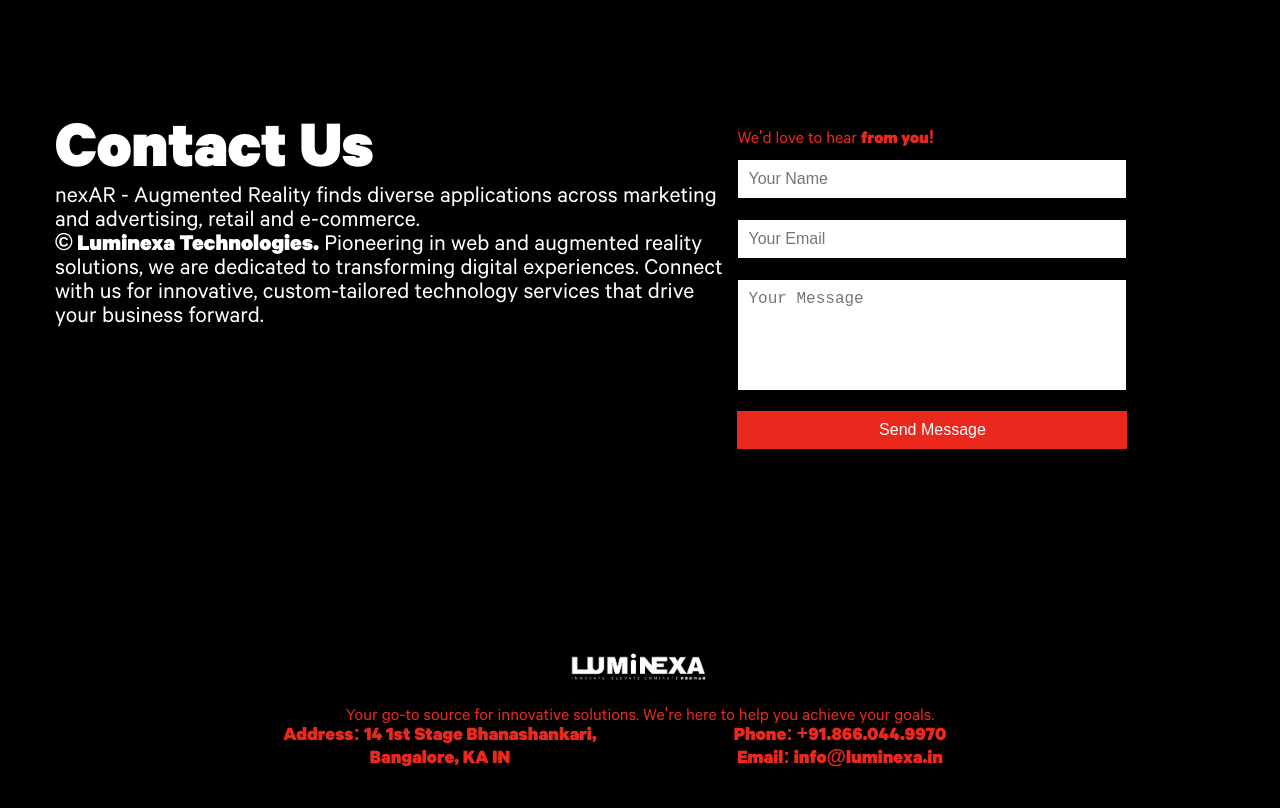
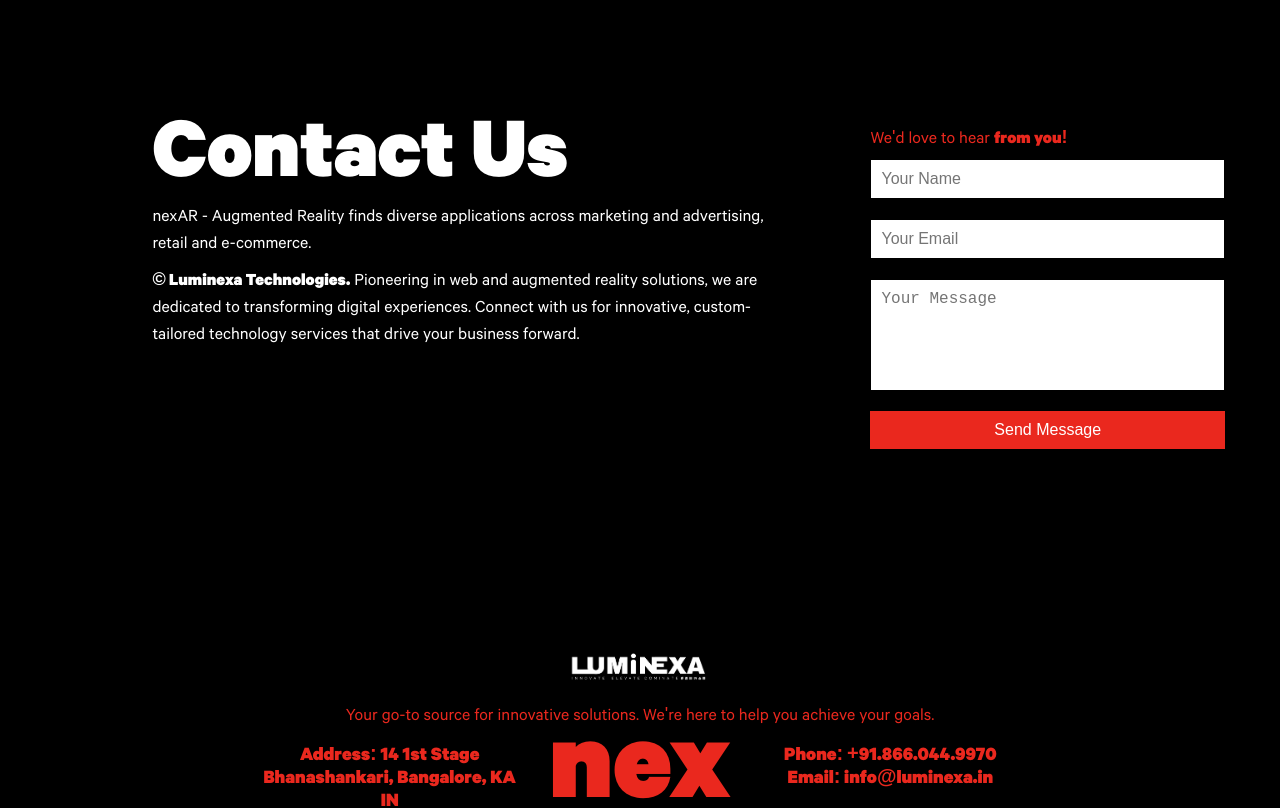
Before and after one commit to PS-PrashantFSD/netlifych, a Next.js app: page / in a window 1280 px wide. Shown: the part 3020-3828 px from the top of the page. Built offline with nearby package versions, Linux system fonts and the light colour scheme.

Commit message:
footer add

```diff
--- a/components/Home/AboutUs/styles.js
+++ b/components/Home/AboutUs/styles.js
@@ -233,7 +233,7 @@
     text-align: left; /* Align text to the left */
     transition: transform 0.3s;
     color : ${({ theme }) => theme.colors.red};
-    margin-bottom: 6px
+
 
 
     &:hover {
--- a/components/Home/Contact/Contact.jsx
+++ b/components/Home/Contact/Contact.jsx
@@ -6,6 +6,7 @@
 
 const Footer = () => {
   return (
+    <AnimationonScreen>
       <FooterContainer>
         <AnimationonScreen>
           <Form />
@@ -17,22 +18,21 @@
           <p>Your go-to source for innovative solutions. We're here to help you achieve your goals.</p>
         </div>
         <div className="contact-info">
-        <div className="column contact-text">
+          <div className="column contact-text1" style={{margin: '20px'}}>
             <p>Address: 14 1st Stage Bhanashankari, Bangalore, KA IN</p>
           </div>
-        <div className="column contact-text">
-          <p>Phone: +91.866.044.9970 <br/> Email: info@luminexa.in</p>
+          {/* Image inserted here */}
+          <h1 style={{margin: '10px'}}>nex</h1>{/* Adjust path and styles as needed */}
+          <div className="column contact-text" style={{margin: '20px'}}>
+            <p>Phone: +91.866.044.9970 <br /> Email: info@luminexa.in</p>
           </div>
-      </div>
-      <div className="contact-info">
-
         </div>
         <div className="footer-links">
           <p>
             <a href="/services">Our Services</a> |
             <a href="/privacy-policy"> Privacy Policy</a> |
-          <a href="/about-us"> About Us</a> |
-          <a href="/terms-and-conditions"> Terms and Conditions</a>
+            <a href="/about"> About Us</a> |
+            <a href="/terms"> Terms and Conditions</a>
           </p>
         </div>
         <div className="social-media">
@@ -42,6 +42,7 @@
           <p>@luminexa 2024</p>
         </div>
       </FooterContainer>
+    </AnimationonScreen>
   );
 };
 
--- a/components/Home/Contact/styles.js
+++ b/components/Home/Contact/styles.js
@@ -5,8 +5,9 @@
 export const FooterContainer = styled(motion.footer)`
   display: flex;
   flex-direction: column;
-  align-items: center; // Center items horizontally
-  padding: 40px 20px;
+  align-items: center;
+
+  padding: 40px 0;
   background-color: ${({ theme }) => theme.colors.background};
   color: ${({ theme }) => theme.colors.red};
 
@@ -16,50 +17,50 @@
   }
 
   & .description {
-    text-align: center; // Center description
+    text-align: center;
     margin-bottom: 40px;
     ${secondaryFontStyle};
   }
 
   & .contact-info {
     display: flex;
-    flex-wrap: wrap; // Allow wrapping on smaller screens
-    justify-content: flex-start; // Align items to the start
+    flex-wrap: wrap;
+    justify-content: flex-start;
     width: 100%;
-    max-width: 800px; // Limit the width for better readability
+    max-width: 800px;
     margin-bottom: 20px;
 
     & .column {
       flex: 1;
-      text-align: center; // Center text in columns
-      ${secondaryFontStyle}; // Include secondary font style
-      margin-bottom: 10px; // Add spacing between rows on smaller screens
+      text-align: center;
+      ${secondaryFontStyle};
+      margin-bottom: 10px;
     }
   }
 
   & .footer-links {
-    text-align: center; // Center footer links
+    text-align: center;
     margin-bottom: 20px;
 
     & a {
-      color: ${({ theme }) => theme.colors.red}; // Link color
-      text-decoration: none; // Remove underline
-      margin: 0 10px; // Spacing between links
+      color: ${({ theme }) => theme.colors.red};
+      text-decoration: none;
+      margin: 0 10px;
 
       &:hover {
-        text-decoration: underline; // Underline on hover
+        text-decoration: underline;
       }
     }
   }
 
   & .social-media {
     margin-bottom: 20px;
-    align-self: center; // Center social media
+    align-self: center;
   }
 
   & .footer-note {
     font-size: 14px;
-    align-self: center; // Center footer note
+    align-self: center;
   }
 
   // Media queries for responsive design
@@ -68,10 +69,20 @@
 
     & .contact-info {
       flex-direction: column; // Stack columns on smaller screens
+      align-items: center; // Center align items in the column
     }
 
     & .column {
+      width: 100%; // Make columns take full width
       margin-bottom: 15px; // Adjust spacing for smaller screens
+      text-align: center; // Ensure text is centered
+    }
+
+    & .footer-links,
+    & .social-media,
+    & .footer-note {
+      width: 100%; // Ensure links and notes take full width
+      text-align: center; // Center align text
     }
   }
 `;
--- a/components/Home/Form/Form.jsx
+++ b/components/Home/Form/Form.jsx
@@ -13,7 +13,7 @@
   width: 100%;
 
   ${({ theme }) => theme.breakpoints.medium`
-    width: 100%;
+    width: 80%;
   `};
 
   ${({ theme }) => theme.breakpoints.small`
@@ -24,21 +24,18 @@
 `;
 
 const TextWrapper = styled.div`
-
+  margin-left: 8.33%;
   width: 58.333%;
 
   & h1 {
     font-size: 90px;
     color: white;
-    margin-bottom: 6px
   }
 
   & p {
-    grid-column: span 2;
-    font-size: 1.5rem;
-    text-align: left;
-    transition: color 0.3s;
     color: white;
+    line-height: 1.5;
+    margin: 10px 0;
   }
 
   ${({ theme }) => theme.breakpoints.small`
@@ -48,7 +45,7 @@
 `;
 
 const FormWrapper = styled.div`
-
+  margin-left: 8.33%;
   width: 33.333%;
 
   ${({ theme }) => theme.breakpoints.small`
@@ -108,7 +105,7 @@
   return (
     <ContactSection>
       <TextWrapper>
-        <h1 style={{fontSize: '69px'}}>Contact Us</h1>
+        <h1>Contact Us</h1>
         <p>
           nexAR - Augmented Reality finds diverse applications across marketing and advertising,
           retail and e-commerce.
```
Also changed, not shown: components/Misc/contactUs.jsx (added, +48 -0 lines), components/Misc/style.js (added, +78 -0 lines). Lines whose indentation alone changed are shown as unchanged.
